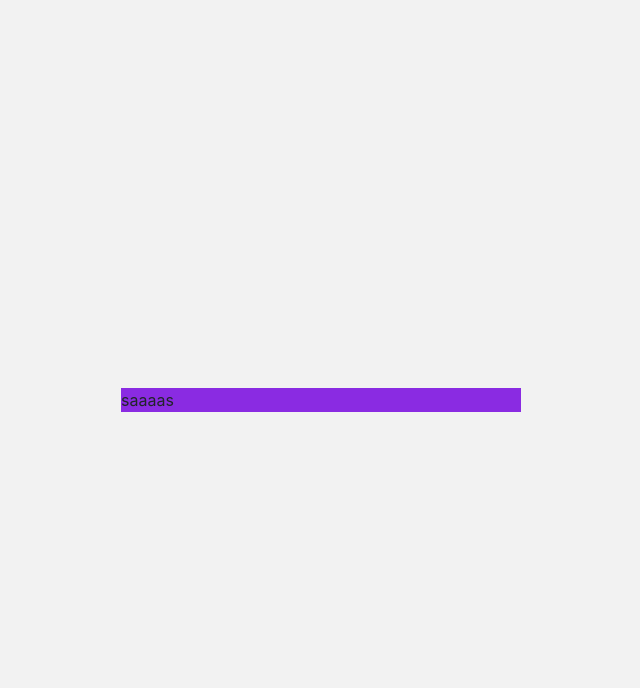
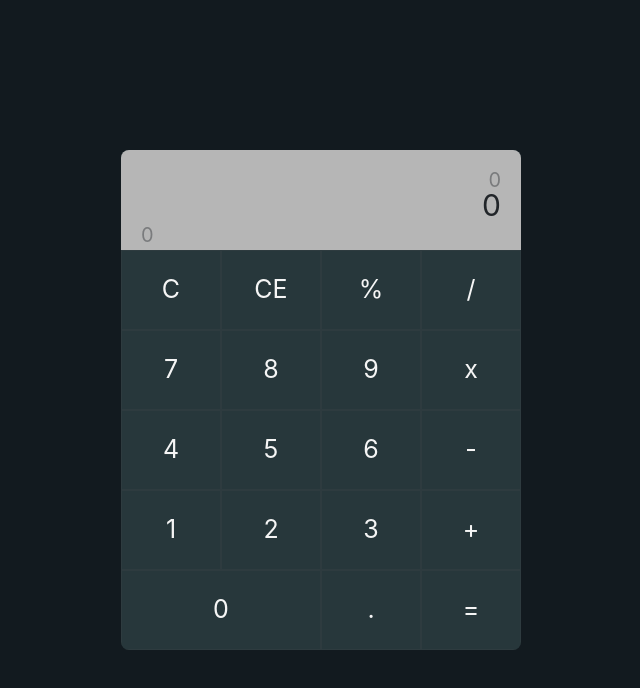
Before and after one commit to Aziz3010/Simple-Calculator, a plain HTML site: page index.html in a window 1280 px wide. Shown: the whole page, without its empty margins (319-959 px from the left). Drawn offline with Linux system fonts and the light colour scheme.

Commit message:
code the html and css

```diff
--- a/css/style.css
+++ b/css/style.css
@@ -1,33 +1,91 @@
-body {
+* {
+    padding: 0;
+    margin: 0;
+    box-sizing: border-box;
+}
+
+html {
+    font-family: 'Montserrat', sans-serif;
+}
+
+section {
+    background-color: rgb(18, 26, 31);
+    min-height: 100vh;
+    width: 100%;
     display: flex;
     justify-content: center;
     align-items: center;
-    background-color: #f2f2f2;
-    padding: 0 .8rem;
 }
 
-.mainClass {
-    background-color: blueviolet;
-    width: 400px;
+.calculator {
+    width: 90%;
+    max-width: 400px;
+    background-color: rgb(39, 55, 59);
+    border-radius: 8px;
+    overflow: hidden;
 }
 
-/* Media Query */
-
-/* @media screen and (max-width: 992px) {
-    .mainClass {
-        background-color: brown;
-        width: 50%;
-    }
+/* top section */
+.screen-display {
+    background-color: rgb(182, 182, 182);
+    height: 100px;
+    width: 100%;
+    text-align: right;
+    padding: 20px;
+    font-size: 30px;
+    position: relative;
 }
 
-@media screen and (max-width: 768px) {
-    .mainClass {
-        background-color: green;
-    }
+.history {
+    font-size: 20px;
+    opacity: .4;
+    height: 20px;
+    overflow: hidden;
+    display: flex;
+    justify-content: flex-end;
+    align-items: center;
 }
 
-@media screen and (max-width: 576px) {
-    .mainClass {
-        background-color: blue;
-    }
-} */
+.working-area {
+    height: 30px;
+    display: flex;
+    justify-content: flex-end;
+    align-items: center;
+}
+
+.temp-result {
+    position: absolute;
+    bottom: 10;
+    left: 10;
+    font-size: 20px;
+    opacity: .4;
+    display: flex;
+    justify-content: center;
+    align-items: center;
+}
+
+/* buttom section */
+
+.all-buttons {
+    color: whitesmoke;
+    display: grid;
+    grid-template: repeat(4, 1fr) / repeat(4, 1fr);
+}
+
+.button {
+    height: 80px;
+    border: .5px solid rgba(92, 92, 92, .137);
+    display: flex;
+    justify-content: center;
+    align-items: center;
+    cursor: pointer;
+    font-size: 25px;
+}
+
+.button:hover {
+    background-color: rgb(30, 43, 46);
+}
+
+.zero {
+    grid-column: 1/3;
+}
--- a/index.html
+++ b/index.html
@@ -1,8 +1,9 @@
-<html>
+<!DOCTYPE html>
+<html lang="en">
 
 <head>
     <meta charset="UTF-8">
-    <meta http-equiv="X-UA-Compatible" content="IE-edge">
+    <meta http-equiv="X-UA-Compatible" content="IE=edge">
     <meta name="viewport" content="width=device-width, initial-scale=1.0">
     <title>Simple Calculator</title>
 
@@ -10,14 +11,46 @@
     <link rel="stylesheet" href="css/all.min.css">
     <link rel="stylesheet" href="css/style.css">
     <link rel="stylesheet" href="css/Normalize.css">
+    <!-- Fonts -->
+    <link rel="preconnect" href="https://fonts.googleapis.com">
+    <link rel="preconnect" href="https://fonts.gstatic.com" crossorigin>
+    <link href="https://fonts.googleapis.com/css2?family=Montserrat:wght@100;200;300;400;500;600;700;800;900&display=swap" rel="stylesheet">
 </head>
 
 <body>
 
-    <div class="mainClass">
-        saaaas
-    </div>
-
+    <section>
+        <div class="calculator">
+            <!-- top section -->
+            <div class="screen-display">
+                <div class="history">0</div>
+                <div class="working-area">0</div>
+                <div class="temp-result">0</div>
+            </div>
+            <!-- buttom section -->
+            <div class="all-buttons">
+                <div class="button all-clear">C</div>
+                <div class="button last-entity-clear">CE</div>
+                <div class="button operation">%</div>
+                <div class="button operation">/</div>
+                <div class="button number">7</div>
+                <div class="button number">8</div>
+                <div class="button number">9</div>
+                <div class="button operation">x</div>
+                <div class="button number">4</div>
+                <div class="button number">5</div>
+                <div class="button number">6</div>
+                <div class="button operation">-</div>
+                <div class="button number">1</div>
+                <div class="button number">2</div>
+                <div class="button number">3</div>
+                <div class="button operation">+</div>
+                <div class="button number zero">0</div>
+                <div class="button number dot">.</div>
+                <div class="button operation The-equal">=</div>
+            </div>
+        </div>
+    </section>
 
 
 
```
